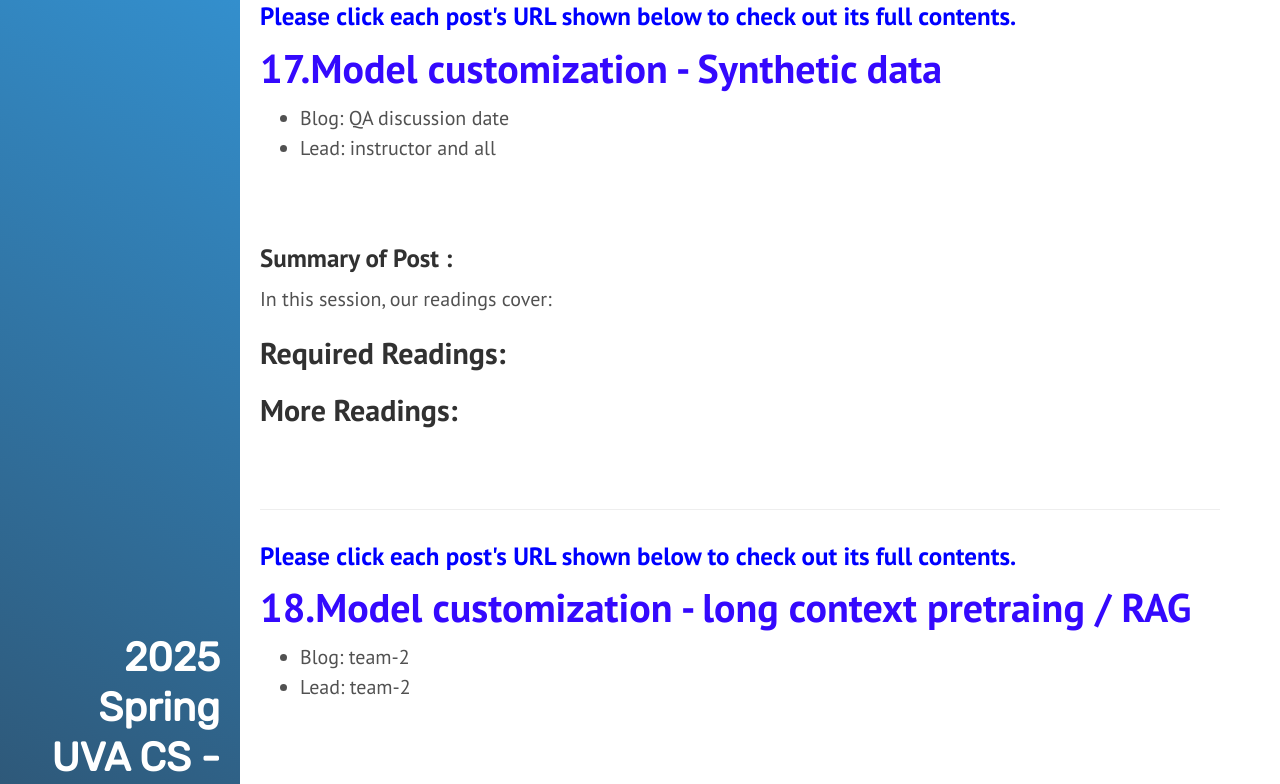
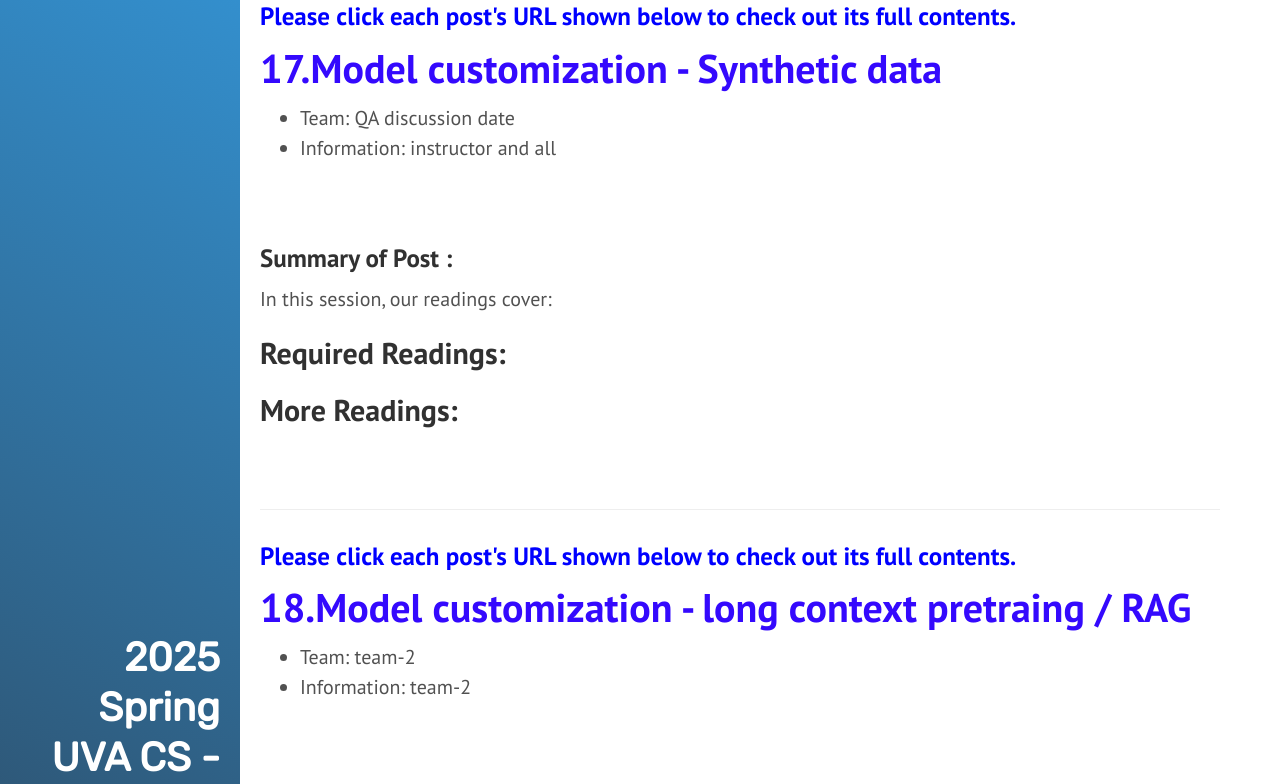
Before and after one commit to qiyanjun/2025sp-GenAI-overview, a Jekyll site: the page built from LecturesByDate.md, in a window 1280 px wide and 1400 px high, scrolled down 31903 px. Shown: the part 155-939 px from the top of the window. Built offline with Jekyll 4.4.1, drawn with Linux system fonts in a browser that asks for light colours; some of the changed text lies outside the part shown.

Commit message:
Update LecturesByDate.md

```diff
--- a/LecturesByDate.md
+++ b/LecturesByDate.md
@@ -61,7 +61,7 @@ desc: "2025 Spring  UVa CS Generative AI Seminar Lectures Organized by Given Ord
   {% endif %}
 
   {% if post.notes %}
-  <li>Blog: {{ post.notes }} </li>
+  <li>Team: {{ post.notes }} </li>
   {% endif %}
 
   {% if post.morenotes %}
@@ -69,7 +69,7 @@ desc: "2025 Spring  UVa CS Generative AI Seminar Lectures Organized by Given Ord
   {% endif %}
 
   {% if post.video %}
-  <li>Lead: {{ post.video }} </li>
+  <li>Information: {{ post.video }} </li>
   {% endif %}
 
 </ul>
```
